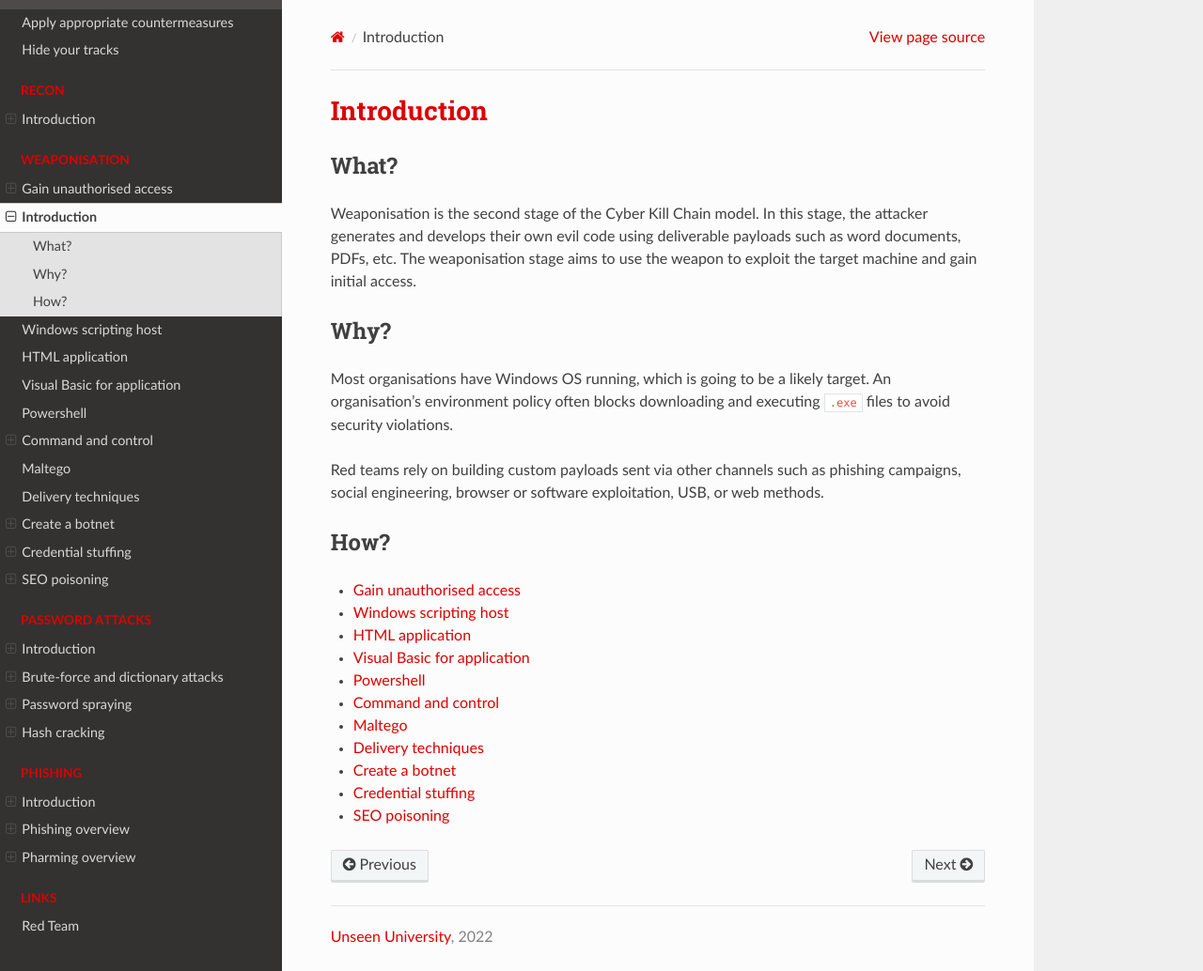
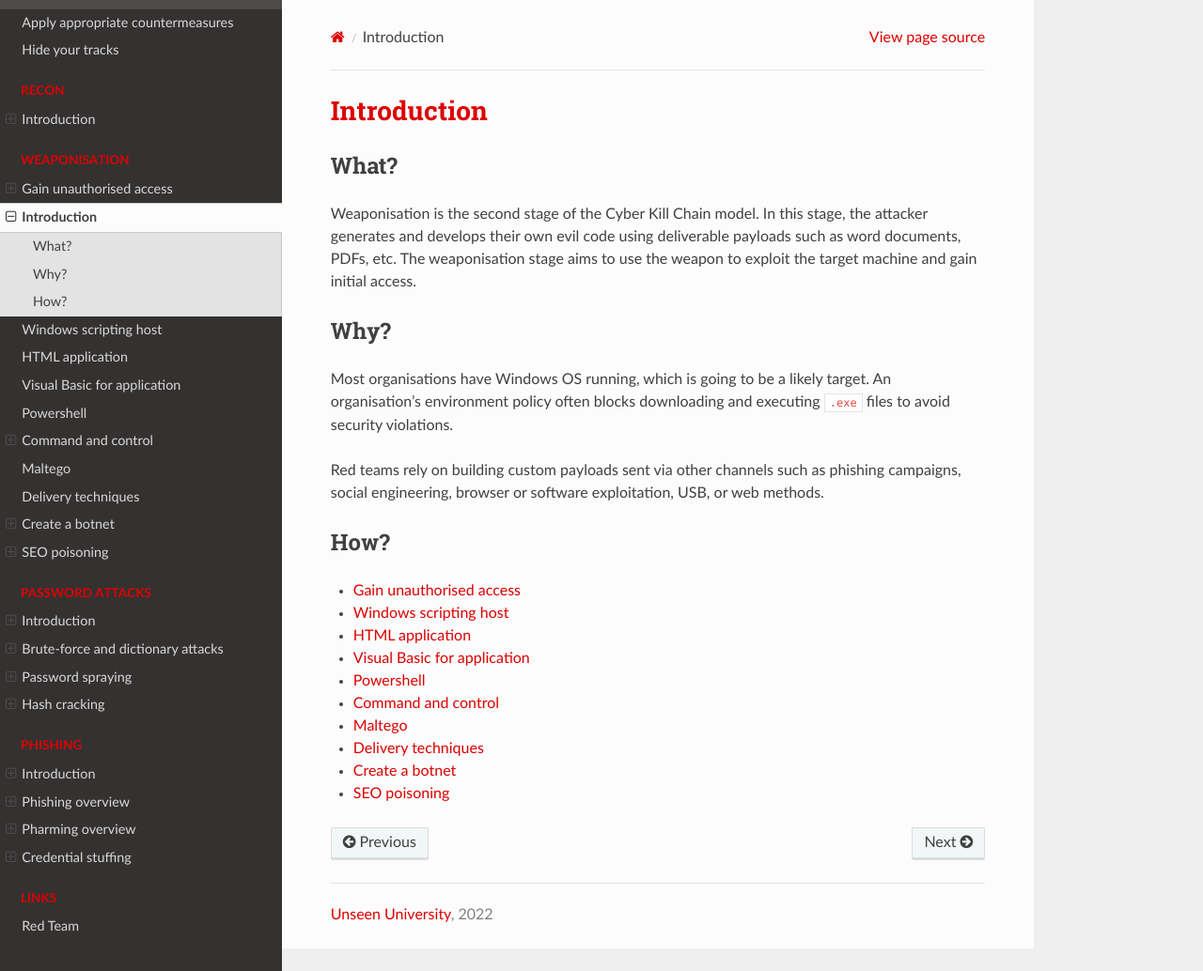
Before and after one commit to tymyrddin/red-hurdles, a Sphinx documentation site: the page built from source/docs/weapons/README.md, in a window 1280 px wide and 1034 px high. Shown: the whole window at 94% size. Built offline with Sphinx 7.4.7 and the Read the Docs theme 2.0.0, drawn with Linux system fonts in a browser that asks for light colours.

Commit message:
version 0.1

```diff
--- a/source/docs/weapons/README.md
+++ b/source/docs/weapons/README.md
@@ -25,5 +25,4 @@ browser or software exploitation, USB, or web methods.
 * [Maltego](maltego.md)
 * [Delivery techniques](delivery.md)
 * [Create a botnet](botnet.md)
-* [Credential stuffing](stuffing.md)
-* [SEO poisoning](SEO-poisoning.md)
+* [SEO poisoning](../weapons/SEO-poisoning.md)
--- a/source/index.rst
+++ b/source/index.rst
@@ -53,7 +53,6 @@ Forest fire
    docs/weapons/maltego.md
    docs/weapons/delivery.md
    docs/weapons/botnet.md
-   docs/weapons/stuffing.md
    docs/weapons/SEO-poisoning.md
 
 .. toctree::
```
Also changed, not shown: other parts of source/index.rst (+1 -0 lines), source/docs/phishing/README.md (+1 -0 lines), source/docs/weapons/botnet.md (+1 -1 lines), source/docs/phishing/stuffing.md (renamed from source/docs/weapons/stuffing.md).
